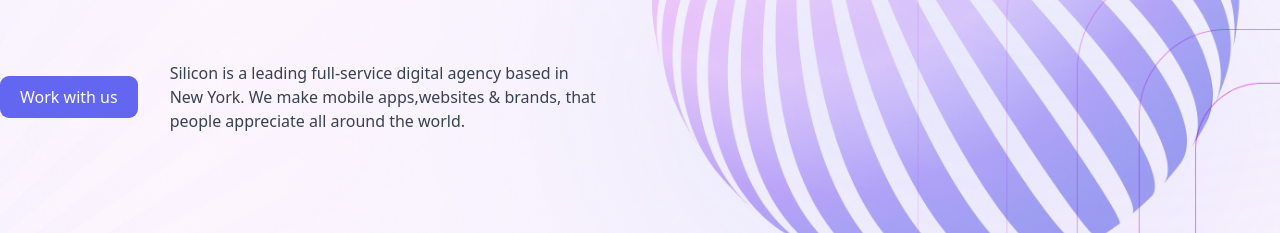
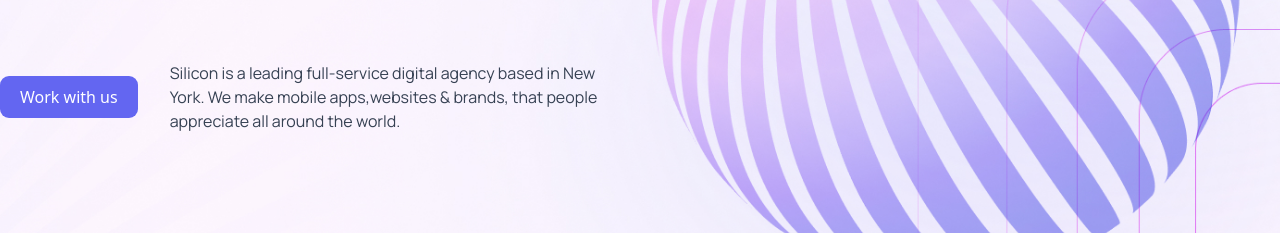
Before and after one commit to abdunnoorfaheem/digitalAgen, a website: page index.html in a window 1280 px wide. Shown: the part 567-800 px from the top of the page. Drawn offline with Linux system fonts and the light colour scheme.

Commit message:
paragraph font change

```diff
--- a/index.html
+++ b/index.html
@@ -95,7 +95,7 @@
                 Work with us
               </button>
               </div>
-              <p class="text-gray-700 w-[434px]">Silicon is a leading full-service digital agency based in New York. We make mobile apps,websites & brands, that people appreciate all around the world.</p>
+              <p class="text-gray-700 w-[434px] font-manrope">Silicon is a leading full-service digital agency based in New York. We make mobile apps,websites & brands, that people appreciate all around the world.</p>
             </div>
             <div class="flex items-center pt-[156px]">
                 <div class="">
```
